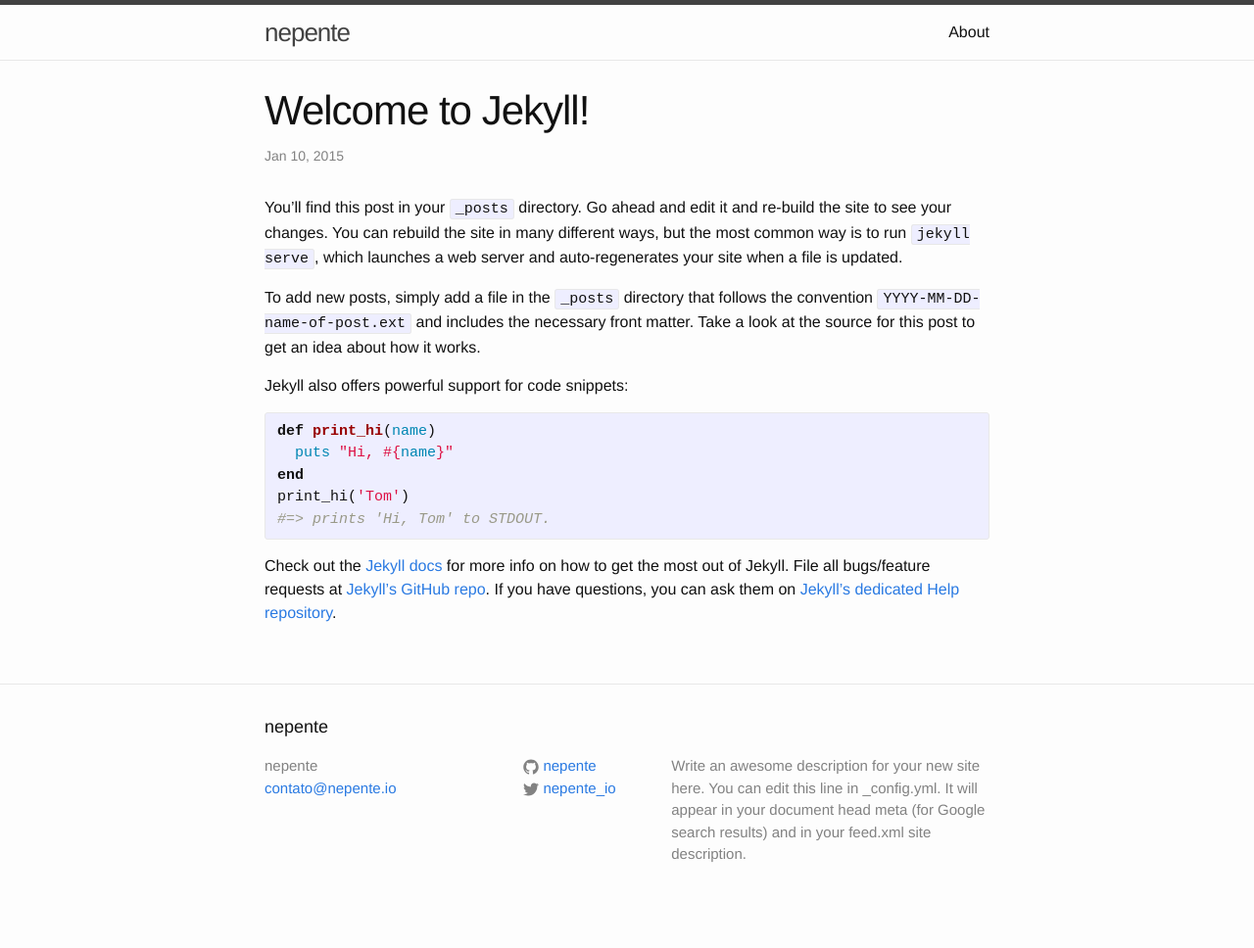
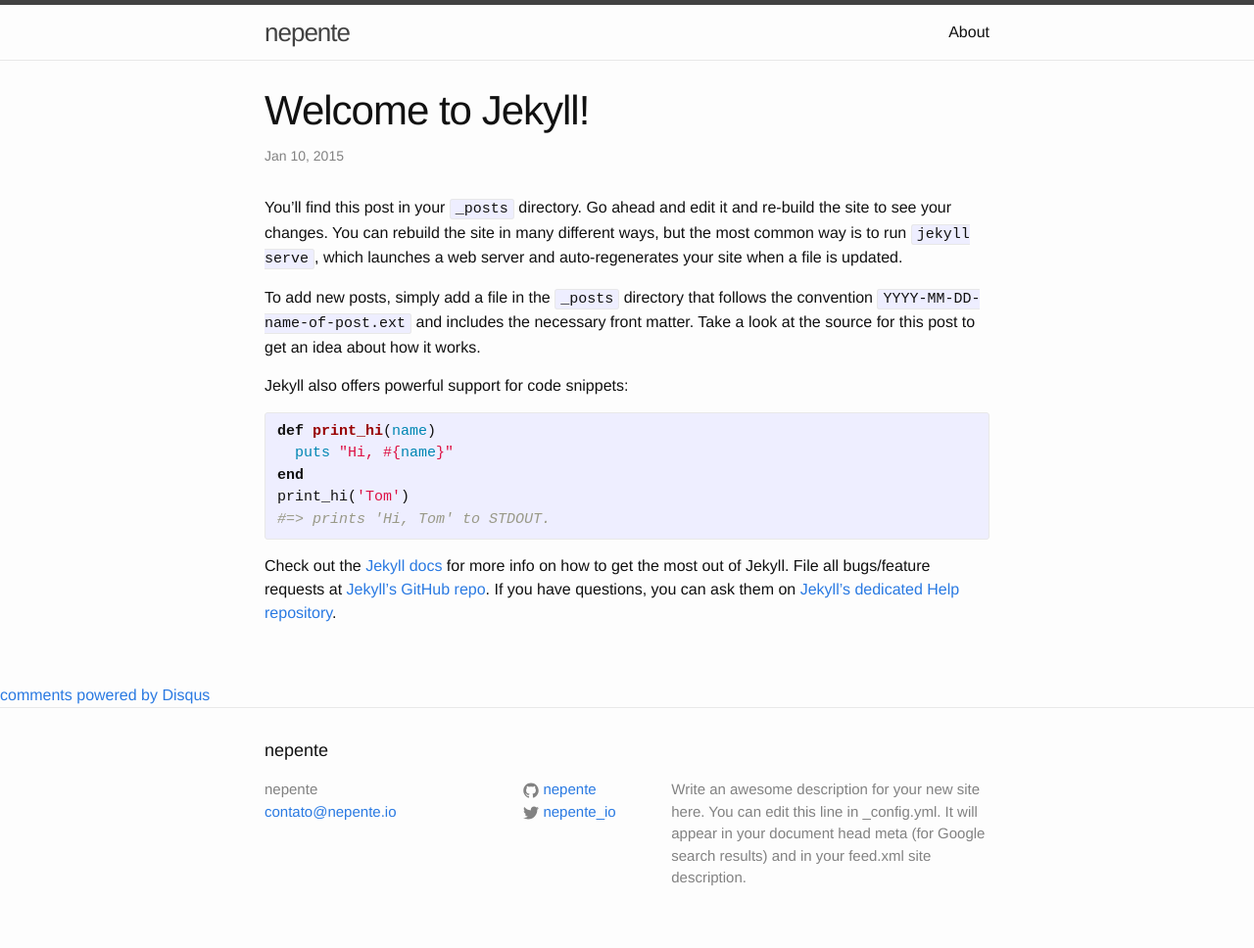
Before and after one commit to williangringo/blog, a Jekyll site: the page built from _posts/2015-01-10-welcome-to-jekyll.markdown, in a window 1280 px wide. Shown: the whole page at 98% size. Built offline with Jekyll 4.4.1, drawn with Linux system fonts in a browser that asks for light colours; comment, search, counter and statistics services are not loaded; before the commit the page ends 944 px from its top, so only the background shows below that; some of the changed lines change nothing that is shown.

Commit message:
Habilitado e configurado o módulo do Disqus para comentários nos posts

```diff
--- /dev/null
+++ b/_includes/comments.html
@@ -0,0 +1,18 @@
+{% if page.comments %}
+<!-- Add Disqus comments. -->
+<div id="disqus_thread"></div>
+<script type="text/javascript">
+/* * * CONFIGURATION VARIABLES: EDIT BEFORE PASTING INTO YOUR WEBPAGE * * */
+var disqus_shortname = 'nepente'; // required: replace example with your forum shortname
+var disqus_identifier = "{{ site.disqusid }}{{ page.url | replace:'index.html','' }}";
+
+/* * * DON'T EDIT BELOW THIS LINE * * */
+(function() {
+    var dsq = document.createElement('script'); dsq.type = 'text/javascript'; dsq.async = true;
+    dsq.src = '//' + disqus_shortname + '.disqus.com/embed.js';
+    (document.getElementsByTagName('head')[0] || document.getElementsByTagName('body')[0]).appendChild(dsq);
+})();
+</script>
+<noscript>Please enable JavaScript to view the <a href="http://disqus.com/?ref_noscript">comments powered by Disqus.</a></noscript>
+<a href="http://disqus.com" class="dsq-brlink">comments powered by <span class="logo-disqus">Disqus</span></a>
+{% endif %}
--- a/_layouts/default.html
+++ b/_layouts/default.html
@@ -13,6 +13,7 @@
       </div>
     </div>
 
+    {% include comments.html %}
     {% include footer.html %}
 
   </body>
--- a/_posts/2015-01-10-welcome-to-jekyll.markdown
+++ b/_posts/2015-01-10-welcome-to-jekyll.markdown
@@ -3,6 +3,7 @@
 title:  "Welcome to Jekyll!"
 date:   2015-01-10 18:58:02
 categories: jekyll update
+comments: true
 ---
 You’ll find this post in your `_posts` directory. Go ahead and edit it and re-build the site to see your changes. You can rebuild the site in many different ways, but the most common way is to run `jekyll serve`, which launches a web server and auto-regenerates your site when a file is updated.
 
```
